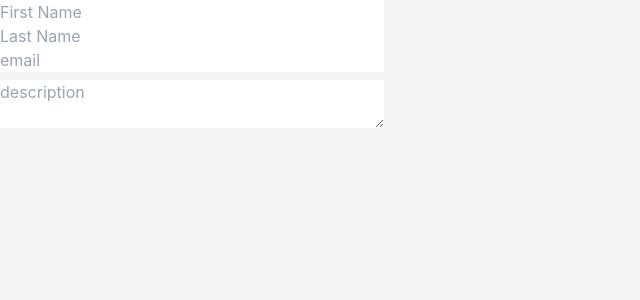
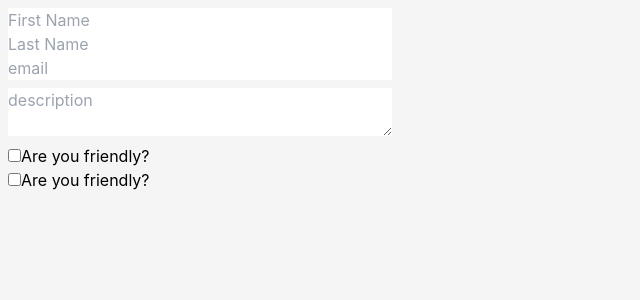
Before and after one commit to Mini-GT/meme-generator, a React (Vite) app: page / in a window 1280 px wide. Shown: the top 300 px of the page, without its empty margins (0-640 px from the left). Built offline with nearby package versions, Linux system fonts and the light colour scheme.

Commit message:
handling input type `checkbox`

```diff
--- a/src/challenges/formInput/part 3/FormInput.tsx
+++ b/src/challenges/formInput/part 3/FormInput.tsx
@@ -6,7 +6,8 @@ export default function FormInput() {
     firstName: "",
     lastName: "",
     email: "",
-    description: ""
+    description: "",
+    isFriendly: false,
   })
   /**
    * Challenge: add an email field/state to the form
@@ -19,14 +20,16 @@ export default function FormInput() {
 
   function handleChange(e: React.ChangeEvent<HTMLInputElement | HTMLTextAreaElement>) {
     //name for the `name` attribute and value for the value which is collected or accessed from our form html elements
-    const {name, value} = e.target;
+    //instead of `checked`, we use `type` then do guardclose in the setFormData cause if not, typescript will give us error
+    const {name, value, type /* checked */ } = e.target;
 
-    console.log(formData)
+    console.log(type)
 
     setFormData(prevFormData => {
       return {
         ...prevFormData,
-        [name]: value
+        //
+        [name]: type === 'checkbox' ? !prevFormData.isFriendly : value
       }
     })
 
@@ -35,7 +38,7 @@ export default function FormInput() {
 
   return (
 
-    <form className="flex flex-col justify-between w-[30vw]">
+    <form className="flex flex-col justify-between w-[30vw] m-2">
       <p>{formData.firstName}</p>
       <input
         type="text"
@@ -71,6 +74,35 @@ export default function FormInput() {
         name="description"
         value={formData.description}
       />
+
+      <div>
+        {/*
+
+        2 ways to use input label: either separate input and label then use attribute `htmlFor and id` or put the input inside the label(example 2)
+
+        why do this? so that when the user clicked on the `Are you friendly?` it will also be connected to the checkbox rather than pointing the cursor exactly at the checkbox
+
+        */}
+        <input
+          type="checkbox"
+          id="isFriendly"
+          onChange={handleChange}
+          name="isFriendly"
+          //in checkbox, instead of value, we use `checked`
+          checked={formData.isFriendly}
+        />
+        <label htmlFor="isFriendly">Are you friendly?</label>
+      </div>
+
+      <div>
+        {/* example 2 */}
+        <label>
+          <input
+            type="checkbox"
+          />
+          Are you friendly?
+        </label>
+      </div>
     </form>
 
   )
```
